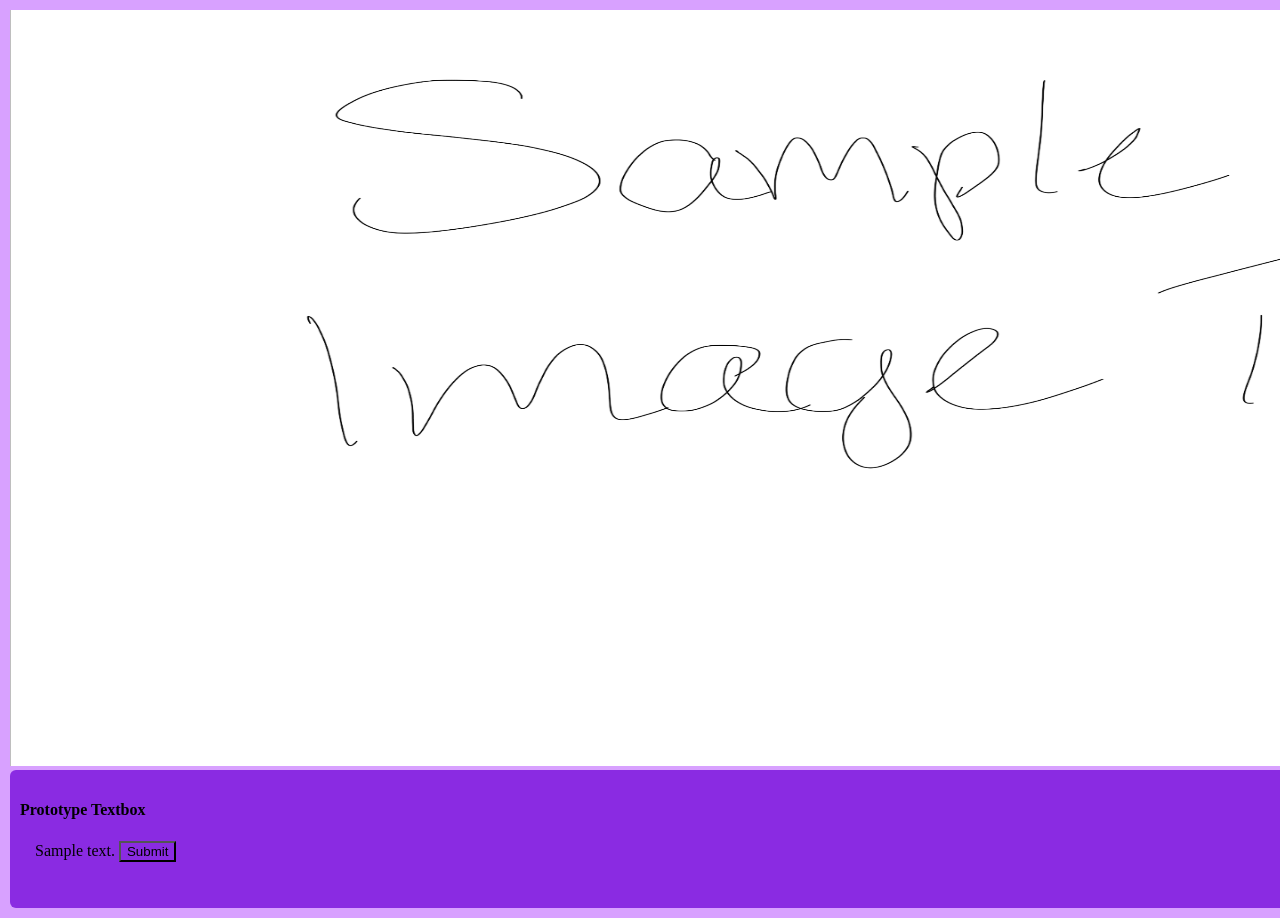
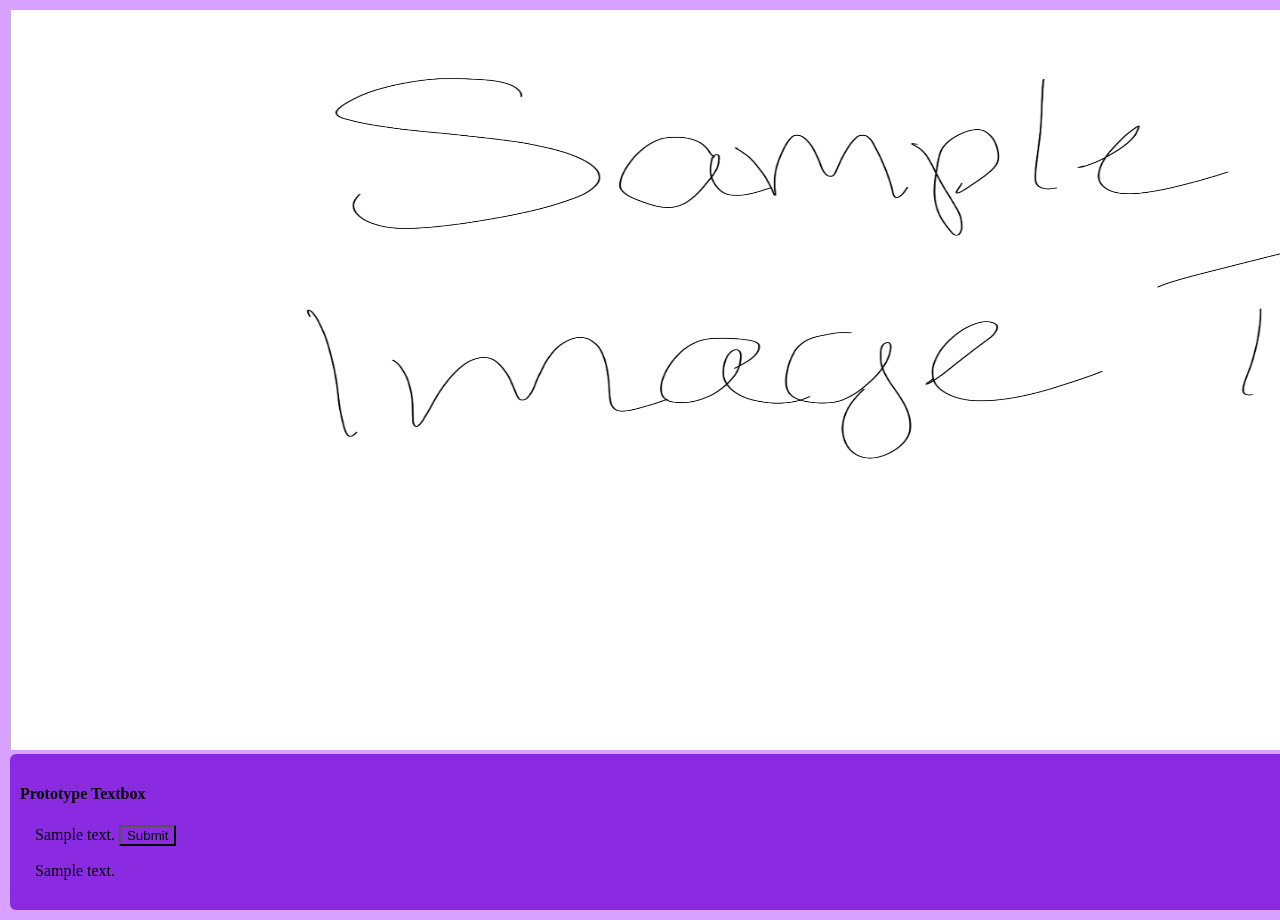
Before and after one commit to AgnesDemon/Python, a Flask app: template minigame_prototypes/templates/pagetwo.html in a window 1280 px wide; the page is wider, and only the part inside the window is pictured. Run offline with Flask 3, Linux system fonts and the light colour scheme; the template is opened without the code that fills it: most values are stand-ins (such as "Sample title", 1, 10 or a date in 2020).

Commit message:
Saving modified data

```diff
--- a/minigame_prototypes/app.py
+++ b/minigame_prototypes/app.py
@@ -50,15 +50,20 @@ def pagetwo():
     #print(text_dictionary)
     if request.method == "POST": #button has been pressed
         #print(request.form)
-        line_num = request.form.get('current_line')
-        num = int(line_num) + 1
+        try:
+            line_num = request.form.get('current_line')
+            num = int(line_num) + 1
         #print(line_num)
         #print("Button has been pressed")
 
         #while line:
             #line = line.strip()
             #line = file.readline() #can't do .readlines() because it will read all sentences at once
-        return render_template("pagetwo.html", content= text_dictionary[num], line_number = num) #if this line isn't here, clicking submit will make text disappear
+            return render_template("pagetwo.html", content= text_dictionary[num], line_number = num) #if this line isn't here, clicking submit will make text disappear
+        except:
+            #print("Out of text")
+            text = "Out of lines!"
+            return render_template("pagetwo.html", content = text)
     return render_template("pagetwo.html", content=text_dictionary[1], line_number = 1) #this needs to be here, otherwise error will occur
     '''if request.method == "POST":
         with open('sampletext.txt', 'r') as file:
@@ -79,10 +84,11 @@ def pagetwo():
                 return render_template("pagetwo.html", content=line)
     return render_template("pagetwo.html", content=line)'''
 
-@app.route("/resume/", methods = ["GET", "POST"])
+#Keep this inactive for now
+'''@app.route("/resume/", methods = ["GET", "POST"])
 def resume():
    if request.method == "GET":
-       return render_template("resume.html")
+       return render_template("resume.html")'''
 
 
 if __name__ == "__main__": #runs app
--- a/minigame_prototypes/static/css/main.css
+++ b/minigame_prototypes/static/css/main.css
@@ -11,7 +11,7 @@ body {
 }
 
 .container {
-    width: 1888px;
+    width: 1887px;
     margin: 0 auto;
     margin-top: 0px;
     margin-bottom: 0px;
--- a/minigame_prototypes/templates/pagetwo.html
+++ b/minigame_prototypes/templates/pagetwo.html
@@ -5,13 +5,16 @@
         <title>Image Two sample</title>
     </head>
     <body>
-        <center><img src="{{url_for('static',filename='images/img2.png')}}" width="1888" height="756"></center>
+        <center><img src="{{url_for('static',filename='images/img2.png')}}" width="1887" height="740"></center>
         <div class="textboxtwo">
             <h4>Prototype Textbox</h4>
             <form method="post">
                 <input type="hidden" id="current_line" name="current_line" value={{line_number}}>
                 <p>{{ content }} <button type="submit" style="background-color: blueviolet;">Submit</button></p>
             </form>
+            <div class="output">
+                {{text|safe}}
+            </div>
         </div>
     </body>
 {%endblock%}
```
Also changed, not shown: minigame_prototypes/templates/layout.html (line endings or trailing spaces), minigame_prototypes/templates/resume.html (line endings or trailing spaces).
